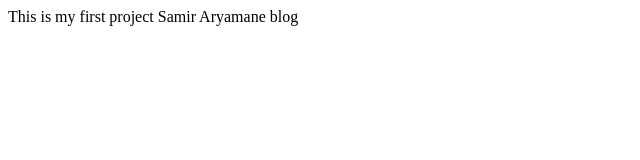
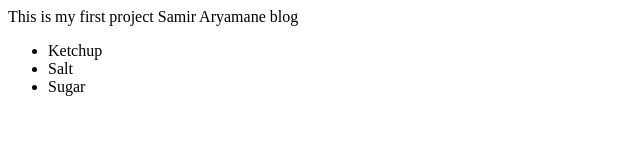
Before and after one commit to saryamane/trackgit, a plain HTML site: page index.html in a window 1280 px wide. Shown: the whole page, without its empty margins (0-640 px from the left). Drawn offline with Linux system fonts and the light colour scheme.

Commit message:
Adding unordered list

```diff
--- a/index.html
+++ b/index.html
@@ -2,5 +2,10 @@
 <html>
 <head> This is my first project </head>
 <body> Samir Aryamane blog
+<ul>
+<li>Ketchup</li>
+<li>Salt</li>
+<li>Sugar</li>
+</ul>
 </body>
 </html>
```
